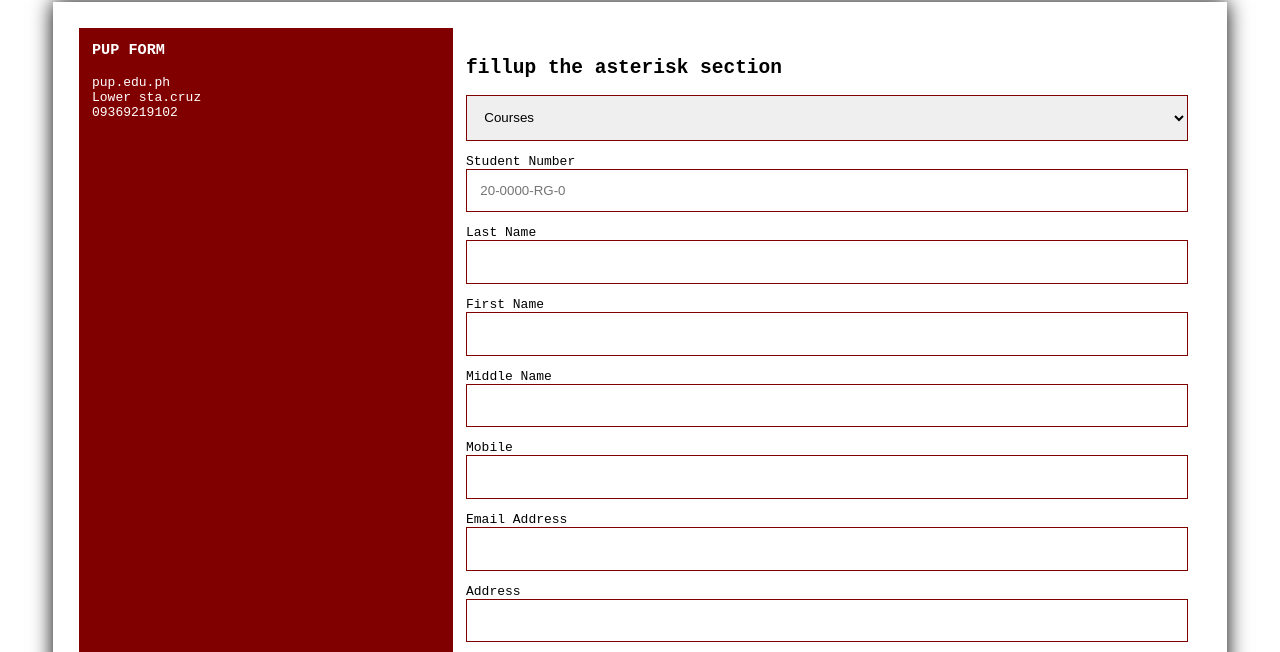
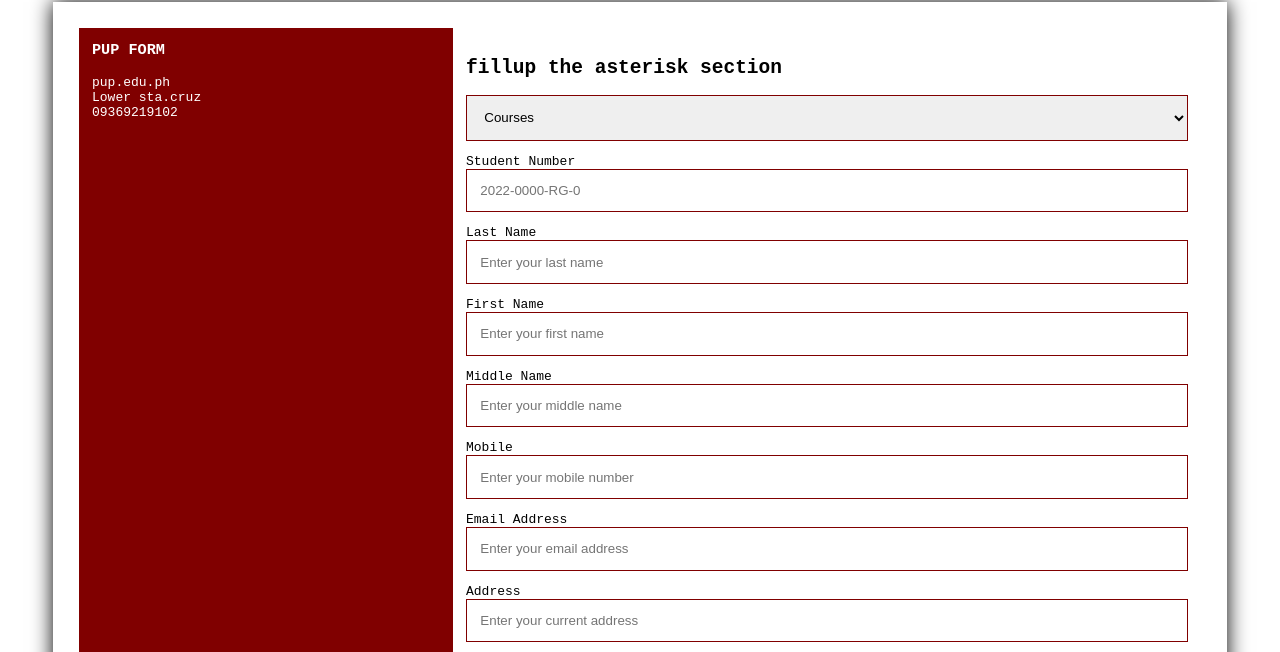
Before and after one commit to DARussel/pup-ragay-form, a plain HTML site: page index.html in a window 1280 px wide. Shown: the part 84-736 px from the top of the page. Drawn offline with Linux system fonts and the light colour scheme.

Commit message:
commit update html

```diff
--- a/index.html
+++ b/index.html
@@ -36,31 +36,31 @@
                   </div>
                         <p>
                             <label>Student Number</label>
-                            <input type="text" name="studentnumber" placeholder="20-0000-RG-0">
+                            <input type="text" name="studentnumber" placeholder="2022-0000-RG-0">
                         </p>
                         <p>
                             <label>Last Name</label>
-                            <input type="text" name="lnam">
+                            <input type="text" name="lnam" placeholder="Enter your last name">
                         </p>
                         <p>
                             <label>First Name</label>
-                            <input type="text" name="fname">
+                            <input type="text" name="fname" placeholder="Enter your first name">
                         </p>
                         <p>
                             <label>Middle Name</label>
-                            <input type="text" name="mname">
+                            <input type="text" name="mname" placeholder="Enter your middle name">
                         </p>
                         <p>
                             <label>Mobile</label>
-                            <input type="number" name="mobile">
+                            <input type="number" name="mobile" placeholder="Enter your mobile number">
                         </p>
                         <p>
                             <label>Email Address</label>
-                            <input type="email" name="email">
+                            <input type="email" name="email" placeholder="Enter your email address">
                         </p>
                         <p>
                             <label>Address</label>
-                            <input type="text" name="address">
+                            <input type="text" name="address" placeholder="Enter your current address">
                         </p>
                         <p class="full">
                             <label>Messages</label>
```
